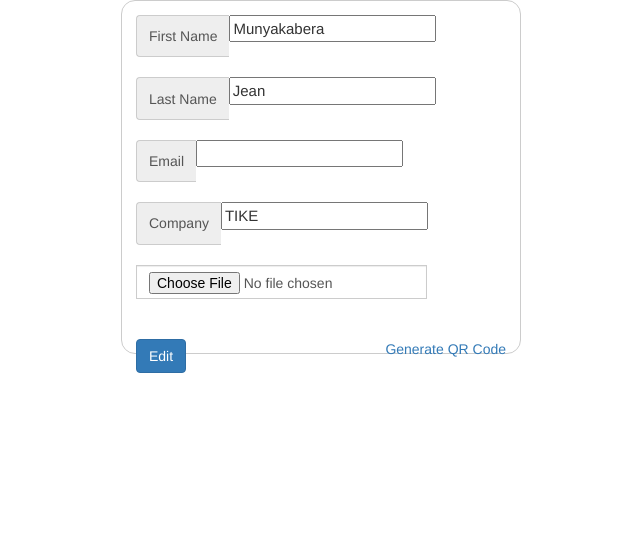
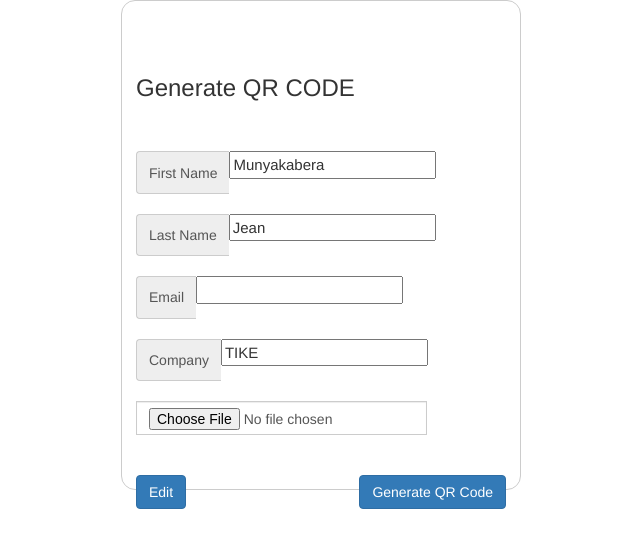
Before and after one commit to ironmann250/tike_onsite, a Django app: page /edit_badge/3 in a window 1280 px wide. Shown: the part 101-649 px from the top of the page, without its empty margins (319-959 px from the left). Run offline with Django 3.2, Linux system fonts and the light colour scheme; data comes from the database, SQL or seed files in the repository.

Commit message:
changes on templates

```diff
--- a/Templates/html/badges/Create_database.html
+++ b/Templates/html/badges/Create_database.html
@@ -8,7 +8,7 @@
       <input type='file' id="file" name="file" placeholder="Input an excel sheet(csv)" class="form-control">
     </div>
       <br>
-      <input onclick="createfield()" type="submit" class="btn btn-primary" value='Create Database'>
+      <input type="submit" class="btn btn-primary" value='Create Database'>
   </form>
 
 {% endblock %}
--- a/Templates/html/badges/add_photo.html
+++ b/Templates/html/badges/add_photo.html
@@ -2,9 +2,14 @@
 
 
 {% block content %}
+
 <form enctype="multipart/form-data" method='POST' id="form">
   {% csrf_token %}
-
+  <br>
+  <br>
+  <h3>Generate QR CODE</h3>
+  <br>
+  <br>
     <div id="name" class="input-group">
       <span class="input-group-addon" id="basic-addon1">First Name</span>
       <input type="text" value={{badge.First_name}} id="name" name="first_name">
@@ -36,9 +41,10 @@
 
     <br>
     <div>
-            <input onclick="createfield()" type="submit" class="btn btn-primary" value="Edit" style='float: left;'>
-            <a href='/generate_badge/{{id}}' style='float: right;'>Generate QR Code</a>
+            <span><input  type="submit" class="btn btn-primary" value="Edit" style='float: left;'></span>
+            <span><a href='/generate_badge/{{id}}' style='float: right;' class="btn btn-primary">Generate QR Code</a></span>
 
+     </div>
 
   </form>
 
```
Also changed, not shown: Templates/html/badges/search.html (+8 -8 lines).
